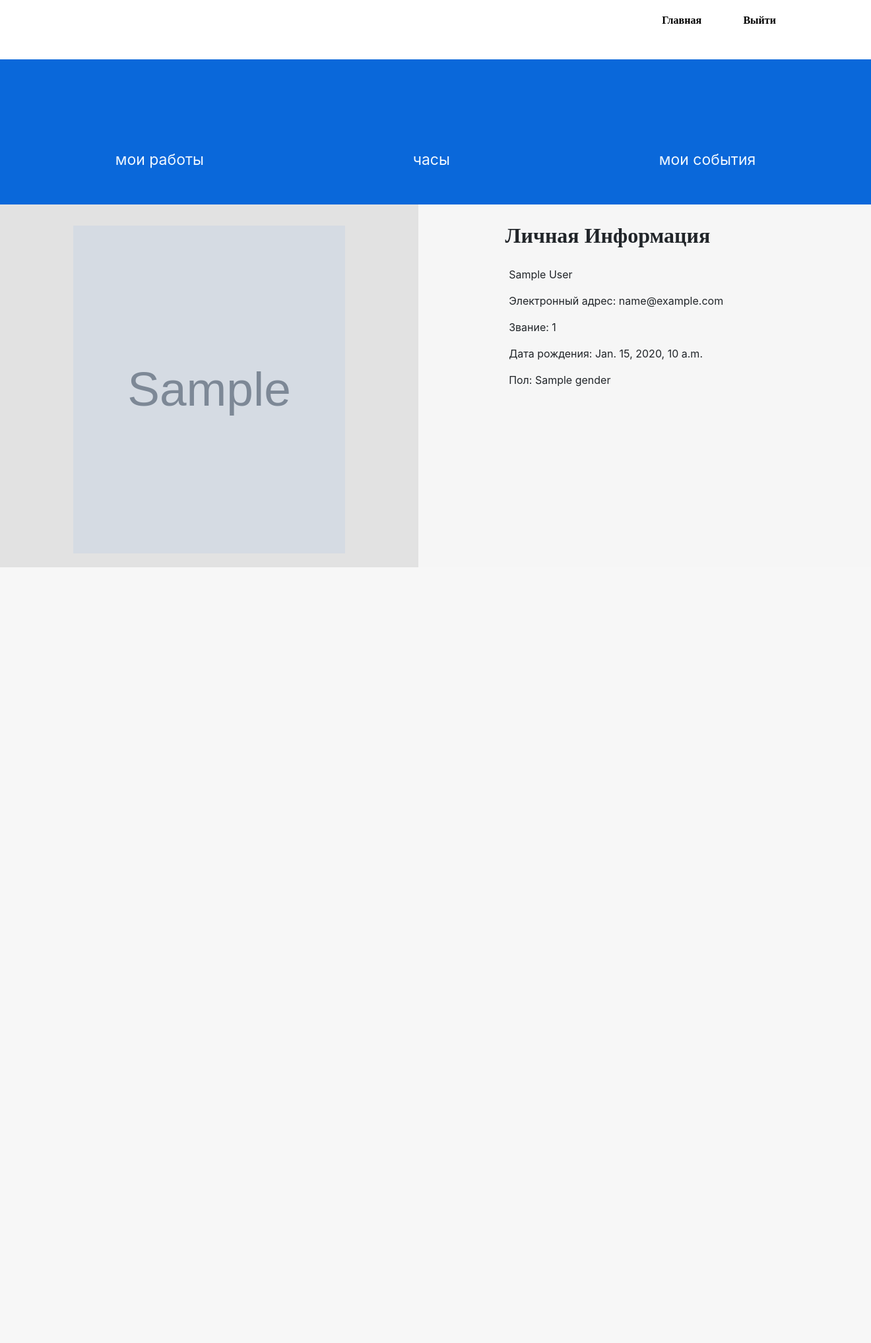
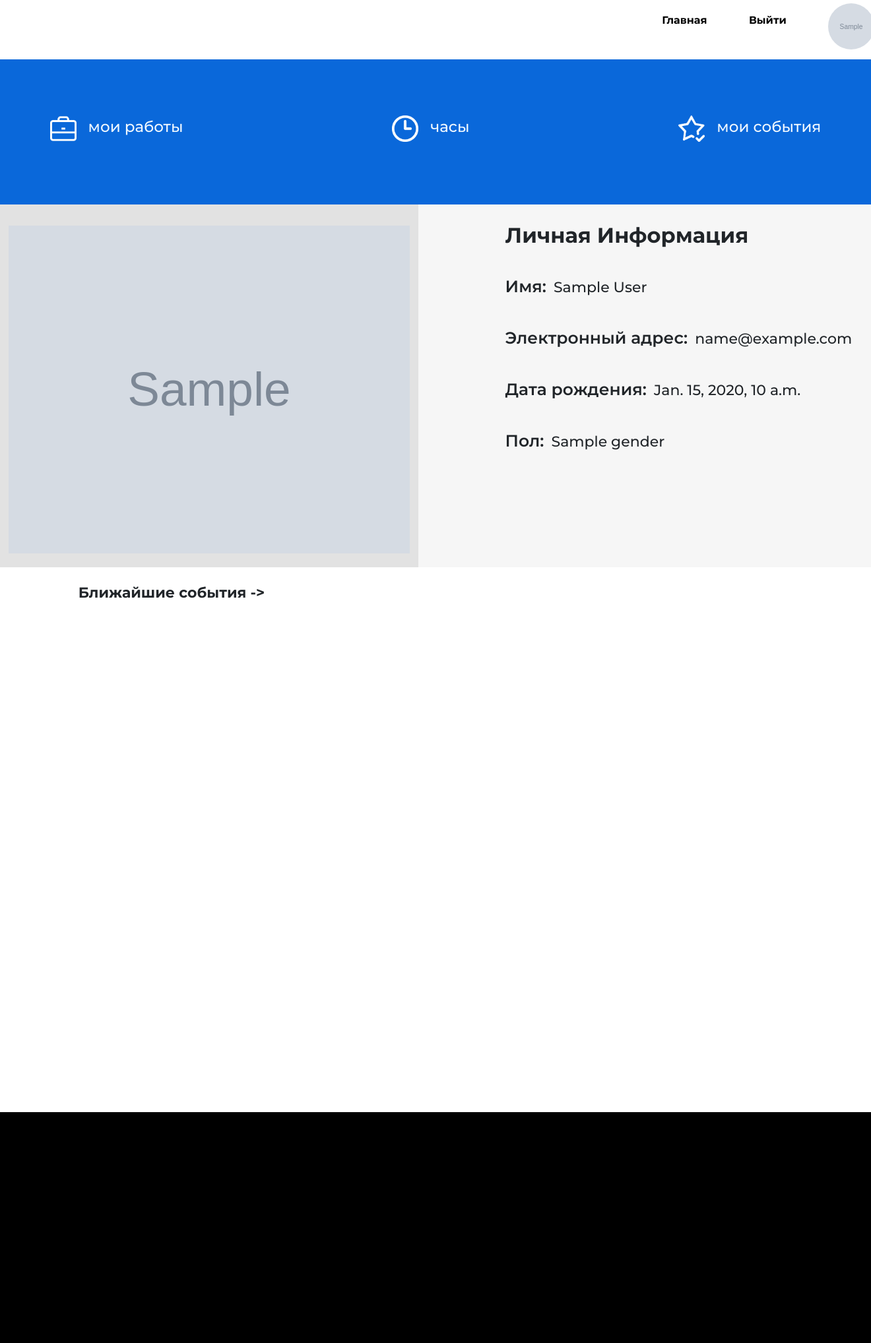
Before and after one commit to Kelrogg/database, a Django app: template web/templates/user_cabinet.html in a window 1320 px wide. Shown: the whole page at 66% size. Before the commit the page ends 860 px from the top, so only its background shows below. Run offline with Django 3.2, Linux system fonts and the light colour scheme; a user stored in the database is signed in; tables that the repository leaves empty hold one stand-in row (values such as "Sample post"); the template is opened without the code that fills it: values that come from a table or form of the project are taken from there, most other values are stand-ins (such as "Sample title", 1, 10 or a date in 2020); grey boxes marked "Sample" are stand-in pictures.

Commit message:
some upgrades

```diff
--- a/GosNadzor/wsgi.py
+++ b/GosNadzor/wsgi.py
@@ -11,6 +11,6 @@
 
 from django.core.wsgi import get_wsgi_application
 
-os.environ.setdefault('DJANGO_SETTINGS_MODULE', 'DrCAT.settings')
+os.environ.setdefault('DJANGO_SETTINGS_MODULE', 'GosNadzor.settings')
 
 application = get_wsgi_application()
--- a/web/static/css/user_cabinet.css
+++ b/web/static/css/user_cabinet.css
@@ -142,7 +142,7 @@
 .self_info img
 {
     display: flex;
-    width: 65%;
+    width: 96%;
     height: 96%;
     margin: auto;
 }
@@ -230,7 +230,14 @@
 .prisoner_information
 {
     display: flex;
+    flex-direction: row;
+}
+
+.prisoner_text
+{
+    display: flex;
     flex-direction: column;
+    width: 100%;
 }
 
 .row-element
@@ -248,6 +255,17 @@
     margin-left: 1%;
 }
 
+.prisoner_photo
+{
+    display: flex;
+}
+
+.prisoner_photo img
+{
+    width: 220px;
+    height: 220px;
+}
+
 .modal-dialog
 {
     background-color: #e2e2e2;
--- a/web/templates/admin_cabinet.html
+++ b/web/templates/admin_cabinet.html
@@ -91,6 +91,11 @@
                 <div class="col col-right">
                     <div class="row-element">
                         <div class="prisoner_information">
+                            <div class="prisoner_photo">
+                                {% load static %}
+                                <img id="avatar-img" src="{{ prisoner.user.image.url }}" alt="Persons photo">
+                            </div>
+                            <div class="prisoner_text">
                                 <div class="prisoner_data">
                                     <div class="data">
                                         <h3>Имя:</h3>
@@ -107,6 +112,7 @@
                                     <div class="data">
                                         <h3>Пол:</h3>
                                         <p> {{ prisoner.gender }} </p>
+                                    </div>
                                 </div>
                             </div>
                         </div>
--- a/web/templates/user_cabinet.html
+++ b/web/templates/user_cabinet.html
@@ -13,32 +13,30 @@
 <body class="container">
     <div class="header">
         <a class="header_container" href="http://127.0.0.1:8000/login/">Главная</a>
-        <!-- <div class="avatar">
+        <a class="last" href="{% url 'logout' %}">Выйти</a>
+        <div class="avatar">
             {% load static %}
-            <img id="avatar-img" src="{% static 'assets/img/upload.png' %}" alt="Persons photo">
-        </div> -->
-        <a class="last" href="{% url 'logout' %}">Выйти</a>
+                <img id="avatar-img" src="{{ image.url }}" alt="Persons photo">
+        </div>
     </div>
     <div class="events">
         <div class="row-event">
-            <button class="my_works">мои работы</button>
-            <div class="works_popup">
-                <div class="popup-content">
-                    <h2 class="popup_name">Мои Работы</h2>
-                    <!-- todo {{info.correctional_works}} -->
-                    <span class="close">&times;</span>
-                </div>
-                <div class="popup_body">
-                    <p>text</p>
-                </div>
-            </div>
+            <img src="{% static 'assets/img/works.png' %}" alt="works">
+            <button id="button-start" class="button-start" data-toggle="modal" data-target="#exampleModal">
+                <a class="zk" href="#">мои работы</a>
+            </button>
         </div>
         <div class="row-event">
-            <button class="hours">часы</button>
-            <!-- todo {{info.records}} -->
+            <img src="{% static 'assets/img/clocks.png' %}" alt="clocks">
+            <button id="button-start" class="button-start" data-target="#exampleModal">
+                <a class="d" href="#">часы</a>
+            </button>
         </div>
         <div class="row-event">
-            <button class="my_events">мои события</button>
+            <img src="{% static 'assets/img/events.png' %}" alt="events">
+            <button id="button-start" class="button-start"  data-target="#exampleModal">
+                <a href="#">мои события</a>
+            </button>
         </div>
     </div>
     <div class="information_container">
@@ -53,14 +51,34 @@
             <h2 class="self_info"> Личная Информация</h2>
             <!-- <p class="information"> {{form.todo}} </p> -->
             <div class="information">
-                <p> {{ user.get_full_name }}</p>
-                <p>Электронный адрес: {{ user.email }}</p>
-                <p>Звание: {{ rank }}</p>
-                <p>Дата рождения: {{ birthday }}</p>
-                <p>Пол: {{ gender }}</p>
+                <div class="data">
+                    <h3>Имя:</h3>
+                    <p> {{ user.get_full_name }}</p>
+                </div>
+                <div class="data">
+                    <h3>Электронный адрес:</h3>
+                    <p> {{ user.email }}</p>
+                </div>
+                <div class="data">
+                    <h3>Дата рождения:</h3>
+                    <p> {{ birthday }}</p>
+                </div>
+                <div class="data">
+                    <h3>Пол:</h3>
+                    <p> {{ gender }}</p>
+                </div>
             </div>
         </div>
     </div>
+    <div class="soon">
+        <h3>Ближайшие события -></h3>
+    </div>
+    <div class="bottom">
+
+    </div>
 </body>
 
+<link href="https://fonts.googleapis.com/css2?family=Montserrat:wght@500;600;700&display=swap" rel="stylesheet">
+
+
 </html>
```
Also changed, not shown: web/static/assets/img/clocks.png (added), web/static/assets/img/events.png (added), web/static/assets/img/works.png (added). Lines whose indentation alone changed are shown as unchanged.
